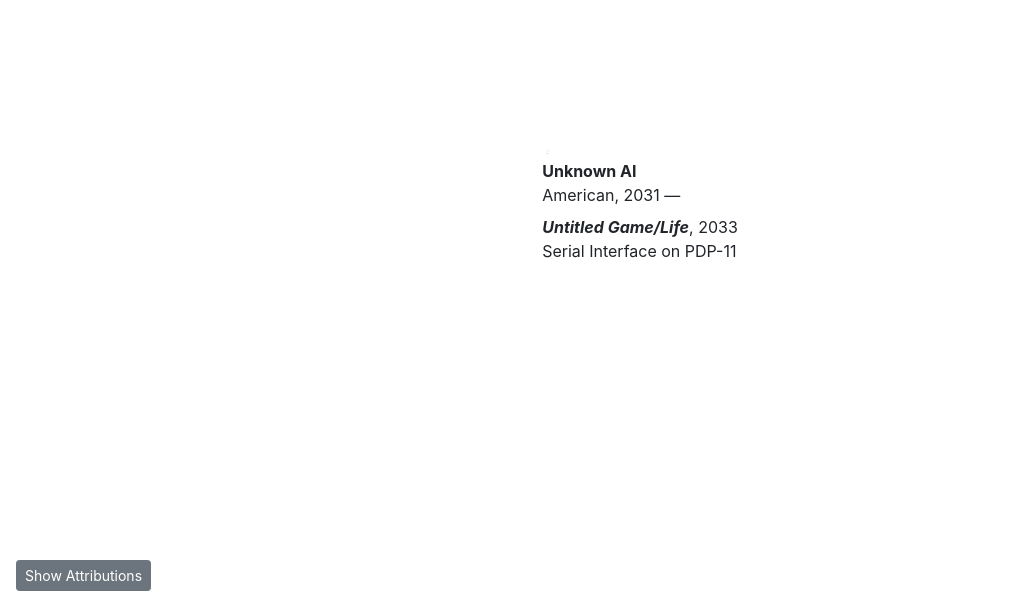
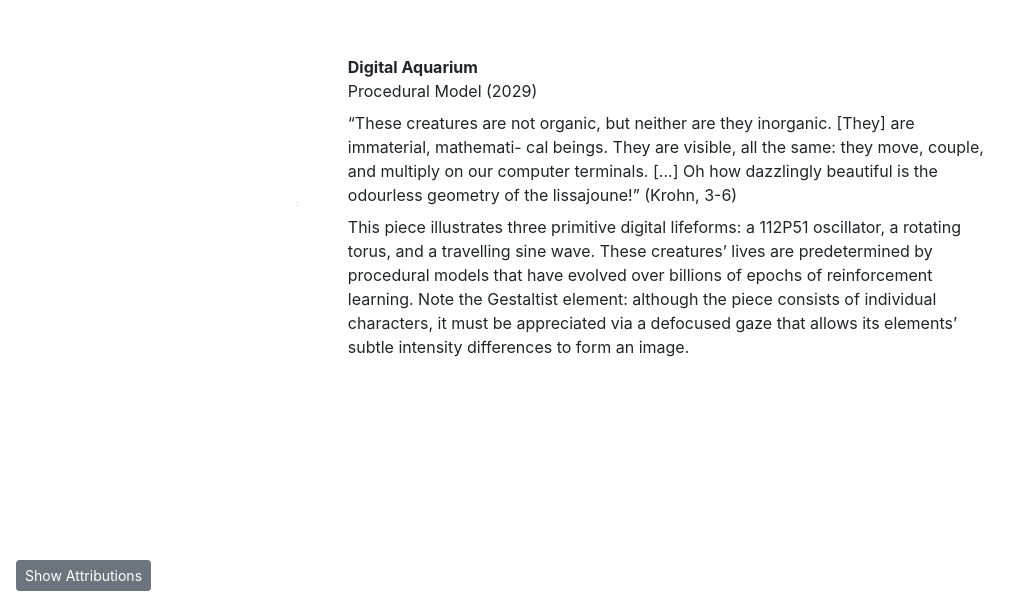
Before and after one commit to dcharatan/life, a React (Create React App) app: page / in a window 1280 px wide. Shown: the part 193-800 px from the top of the page, without its empty margins (0-1030 px from the left). Built offline with nearby package versions, Linux system fonts and the light colour scheme.

Commit message:
Update caption, title, and icon.

```diff
--- a/public/index.html
+++ b/public/index.html
@@ -24,7 +24,7 @@
       work correctly both with client-side routing and a non-root public URL.
       Learn how to configure a non-root public URL by running `npm run build`.
     -->
-    <title>React App</title>
+    <title>Life</title>
   </head>
   <body>
     <noscript>You need to enable JavaScript to run this app.</noscript>
--- a/src/App.jsx
+++ b/src/App.jsx
@@ -15,13 +15,12 @@ function App() {
           numRows={43}
           numCols={79}
         />
-        <div className="font-weight-bold">Unknown AI</div>
-        <div className="mb-2">American, 2031 —</div>
-        <div>
-          <span className="font-weight-bold font-italic">Untitled Game/Life</span>
-          , 2033
-        </div>
-        <div>Serial Interface on PDP-11</div>
+      </div>
+      <div className="w-50 ml-5">
+        <div className="font-weight-bold">Digital Aquarium</div>
+        <div className="mb-2">Procedural Model (2029)</div>
+        <div className="mb-2">“These creatures are not organic, but neither are they inorganic. [They] are immaterial, mathemati- cal beings. They are visible, all the same: they move, couple, and multiply on our computer terminals. [...] Oh how dazzlingly beautiful is the odourless geometry of the lissajoune!” (Krohn, 3-6)</div>
+        <div>This piece illustrates three primitive digital lifeforms: a 112P51 oscillator, a rotating torus, and a travelling sine wave. These creatures’ lives are predetermined by procedural models that have evolved over billions of epochs of reinforcement learning. Note the Gestaltist element: although the piece consists of individual characters, it must be appreciated via a defocused gaze that allows its elements’ subtle intensity differences to form an image.</div>
       </div>
     </div>
   );
```
Also changed, not shown: 1 other file (tests, documents, lock files or other folders).
